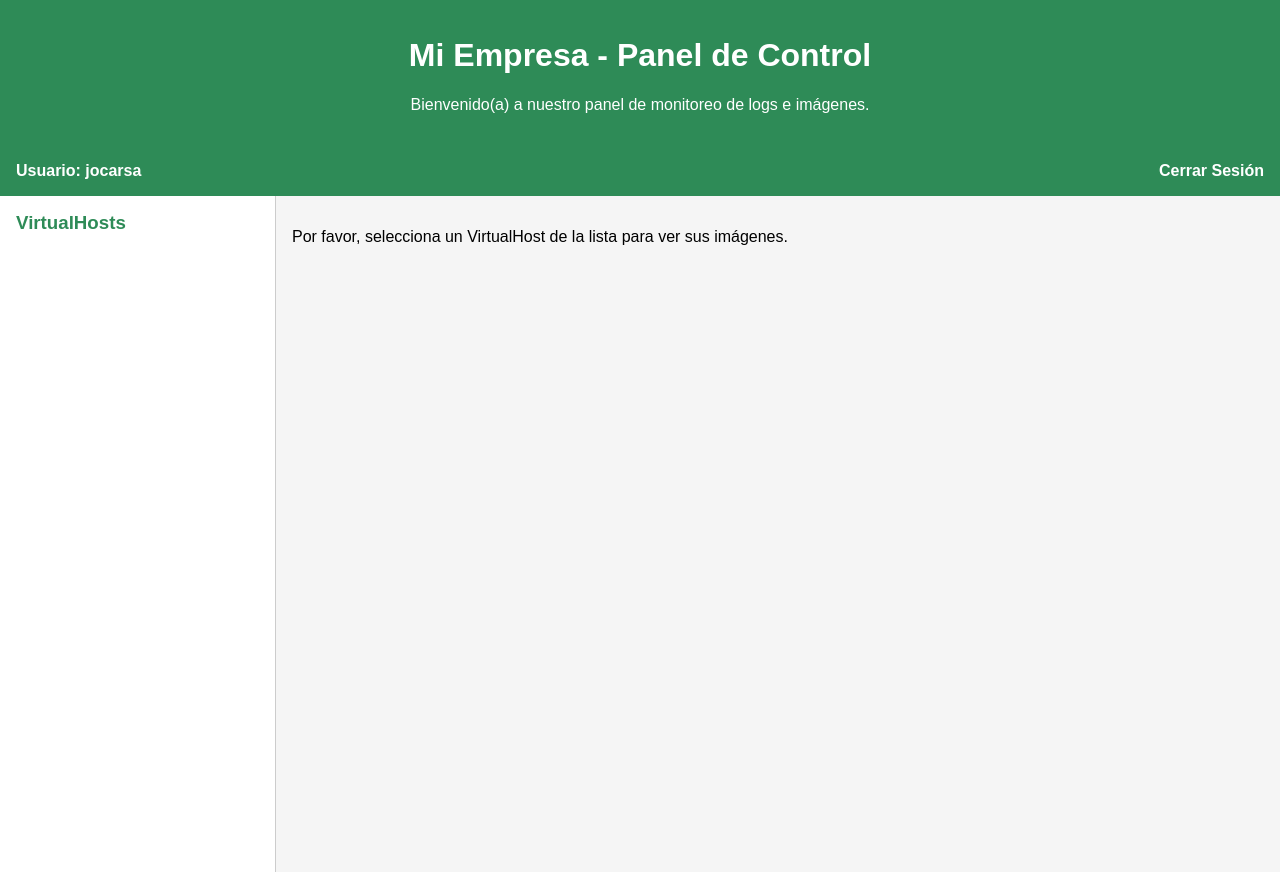
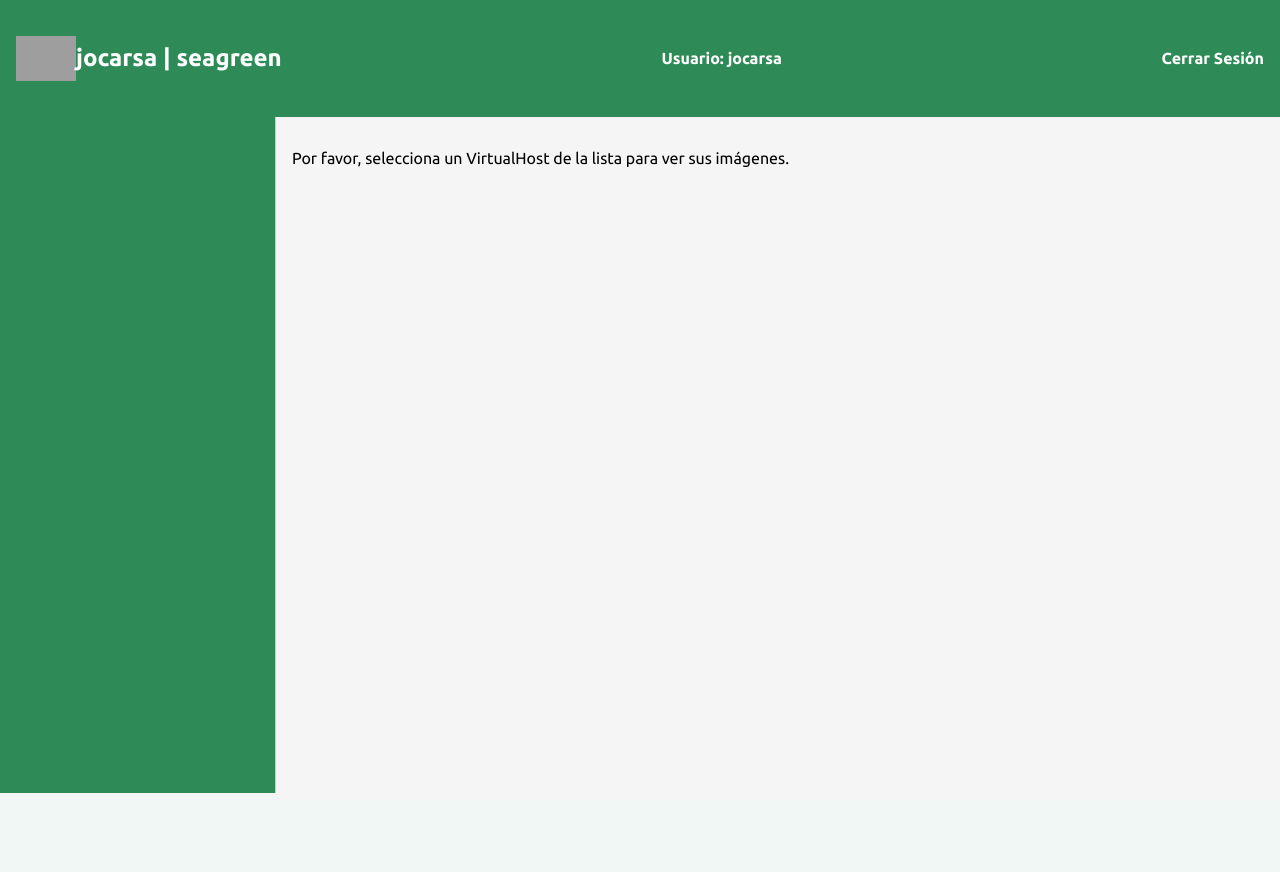
Before and after one commit to jocarsa/jocarsa-seagreen, a PHP site: page /index.php in a window 1280 px wide. After the commit the page ends 793 px from the top, so only its background shows below. Run offline with PHP 8.4, Linux system fonts and the light colour scheme; the visitor is signed in with stand-in values (Sample User, id 1); grey boxes are pictures that could not be loaded.

Commit message:
Mejoras estéticas

```diff
--- a/index.php
+++ b/index.php
@@ -70,11 +70,13 @@ function getImages($directory) {
 <html lang="en">
 <head>
     <meta charset="UTF-8" />
-    <title>Panel de Control - Imágenes</title>
+    <title>jocarsa | seagreen</title>
+    <link rel="icon" type="image/svg+xml" href="https://jocarsa.com/static/logo/jocarsa | SeaGreen.svg" />
     <style>
+        @import url('https://fonts.googleapis.com/css2?family=Ubuntu:ital,wght@0,300;0,400;0,500;0,700;1,300;1,400;1,500;1,700&display=swap');
         body {
             margin: 0;
-            font-family: Arial, sans-serif;
+            font-family: Ubuntu,Arial, sans-serif;
             background: #f5f5f5;
         }
         header {
@@ -88,7 +90,11 @@ function getImages($directory) {
             color: white;
             padding: 1rem;
             display: flex;
-            justify-content: space-between;
+	flex-direction: row;
+	flex-wrap: nowrap;
+	justify-content: space-between;
+	align-items: center;
+	align-content: stretch;
         }
         nav a, nav span {
             color: white;
@@ -138,7 +144,8 @@ function getImages($directory) {
         }
         .left-pane {
             width: 20%;
-            background: #fff;
+            background: seagreen;
+            color:white;
             border-right: 1px solid #ccc;
             padding: 1rem;
         }
@@ -153,15 +160,19 @@ function getImages($directory) {
         }
         .folder-list li {
             margin: 0.5rem 0;
+            padding:10px;
+            border-bottom:1px solid rgba(255,255,255,0.2);
         }
         .folder-list a {
             color: #333;
             text-decoration: none;
             font-weight: bold;
+
+            width:100%;
         }
         .folder-list a.selected {
-            color: seagreen;
-            text-decoration: underline;
+            color: white;
+
         }
         .right-pane {
             width: 80%;
@@ -220,6 +231,18 @@ function getImages($directory) {
             cursor: pointer;
             font-weight: bold;
         }
+        h1{
+            display: flex;
+	flex-direction: row;
+	flex-wrap: nowrap;
+	justify-content: center;
+	align-items: center;
+	align-content: stretch;
+
+        }
+        h1 img{
+            width:60px;
+        }
     </style>
     <script>
         function openModal(imgSrc) {
@@ -253,13 +276,13 @@ function getImages($directory) {
     </div>
 <?php else: ?>
     <!-- HEADER -->
-    <header>
-        <h1>Mi Empresa - Panel de Control</h1>
-        <p>Bienvenido(a) a nuestro panel de monitoreo de logs e imágenes.</p>
-    </header>
+
 
     <!-- NAVIGATION -->
     <nav>
+    <h1>
+                <img src="https://jocarsa.com/static/logo/jocarsa | White.svg" alt="Logo">jocarsa | seagreen
+            </h1>
         <span>Usuario: <?php echo USERNAME; ?></span>
         <a href="?action=logout">Cerrar Sesión</a>
     </nav>
```
